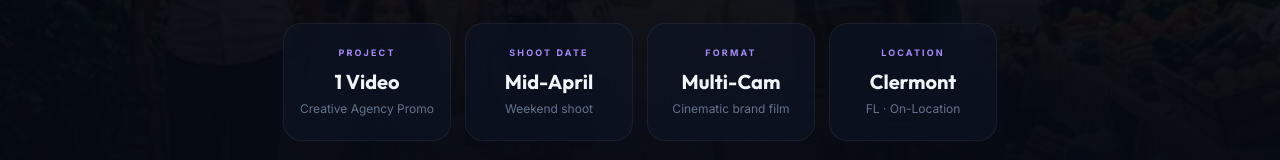
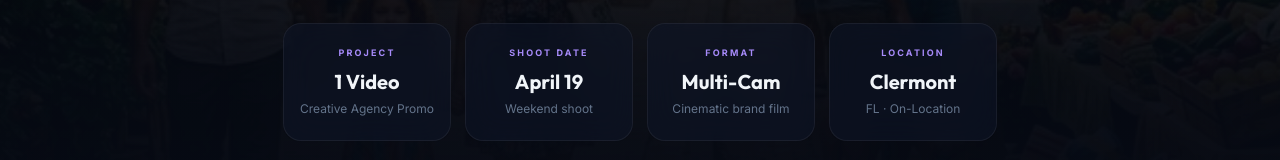
Before and after one commit to DanielSensual/Mediageekzquotes, a Next.js app: page /thread in a window 1280 px wide. Shown: the part 639-799 px from the top of the page. Built offline with nearby package versions, Linux system fonts and the light colour scheme.

Commit message:
fix: shoot date April 19 Saturday

```diff
--- a/app/thread/page.js
+++ b/app/thread/page.js
@@ -743,7 +743,7 @@ export default function ThreadLink() {
                             </div>
                             <div className="hero-stat">
                                 <div className="hero-stat-label">Shoot Date</div>
-                                <div className="hero-stat-value">Mid-April</div>
+                                <div className="hero-stat-value">April 19</div>
                                 <div className="hero-stat-detail">Weekend shoot</div>
                             </div>
                             <div className="hero-stat">
@@ -1008,7 +1008,7 @@ export default function ThreadLink() {
                     {/* Shoot Day Overview Cards */}
                     <div style={{ display: 'grid', gridTemplateColumns: 'repeat(auto-fit, minmax(160px, 1fr))', gap: 12, marginBottom: 40 }}>
                         {[
-                            { label: 'Date', value: 'Mid-April', sub: 'TBD — Weekend', icon: '📅' },
+                            { label: 'Date', value: 'April 19', sub: 'Saturday', icon: '📅' },
                             { label: 'Location', value: 'ThreadLink HQ', sub: 'Clermont, FL', icon: '📍' },
                             { label: 'Load In', value: '8:00 AM', sub: 'Crew call time', icon: '🚛' },
                             { label: 'First Shot', value: '9:30 AM', sub: 'Cameras rolling', icon: '🎬' },
```
